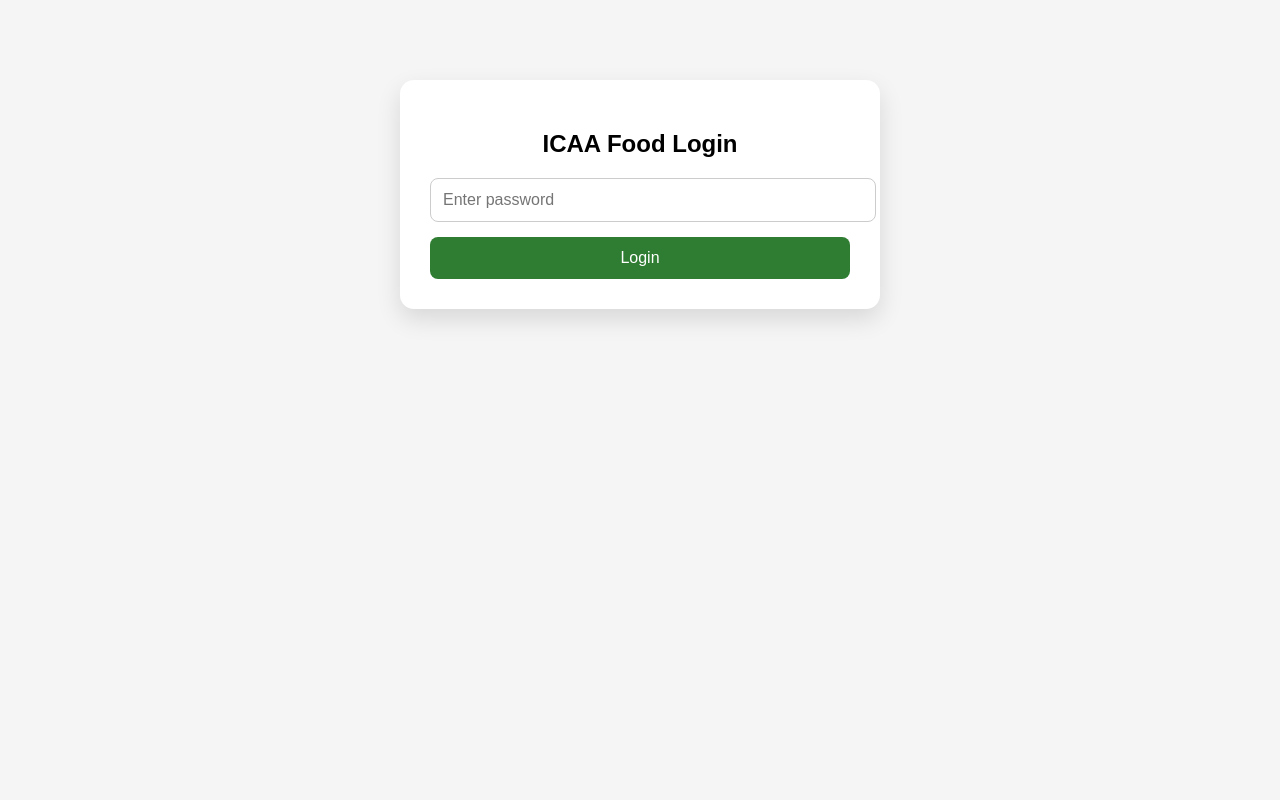
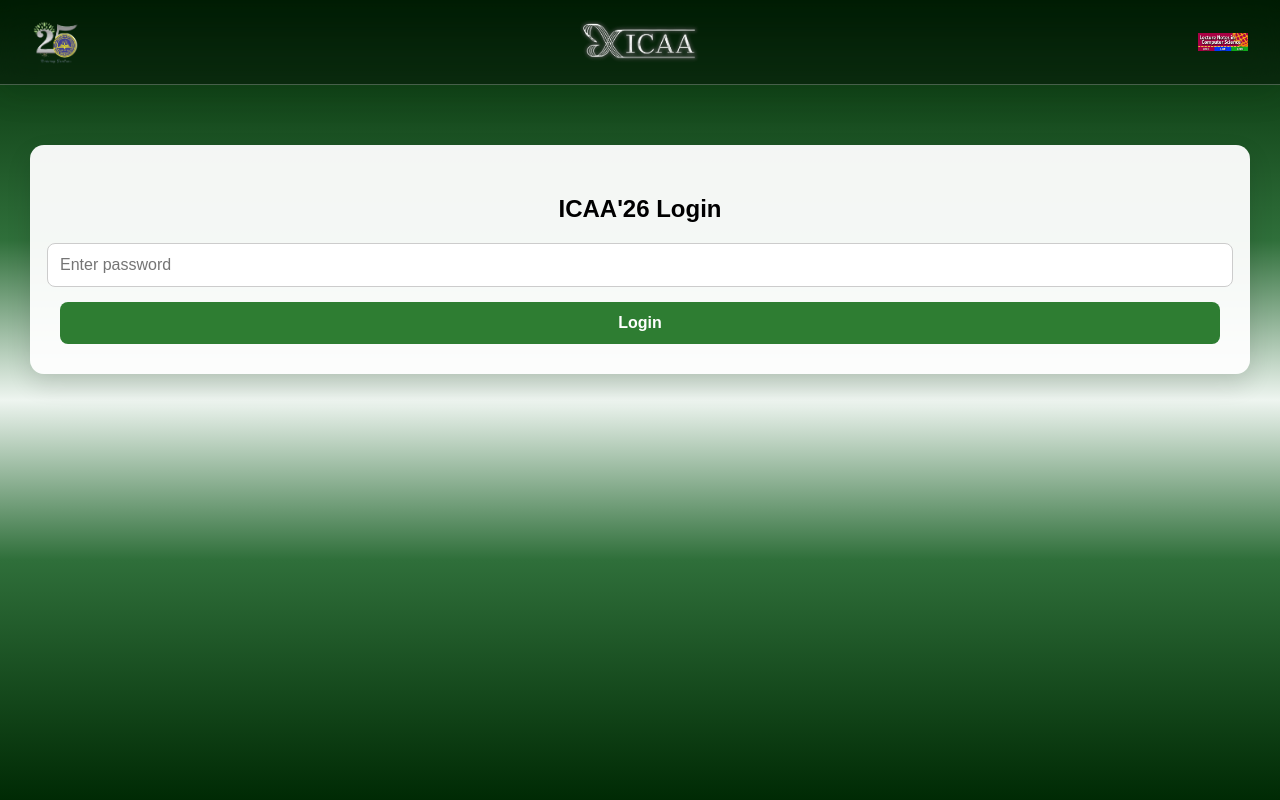
Before and after one commit to NoctemLeges/ICAA_Food_Backend, a Flask app: page /login in a window 1280 px wide. Run offline with Flask 2, Linux system fonts and the light colour scheme.

Commit message:
UI overhaul: 2

```diff
--- a/app.py
+++ b/app.py
@@ -154,8 +154,17 @@ def checkIfFoodTaken(ID: str):
 def get_food_stats():
     service = get_sheets_service()
 
-    # Read entire Food Taken column
-    result = (
+    rows_result = (
+        service.spreadsheets()
+        .values()
+        .get(
+            spreadsheetId=SHEET_IDs[today],
+            range=f"{today}!A2:A"
+        )
+        .execute()
+    )
+
+    food_result = (
         service.spreadsheets()
         .values()
         .get(
@@ -165,15 +174,18 @@ def get_food_stats():
         .execute()
     )
 
-    values = result.get("values", [])
+    rows = rows_result.get("values", [])
+    food = food_result.get("values", [])
 
     taken = 0
     not_taken = 0
 
-    for row in values:
-        if row and row[0].strip().lower() == "yes":
+    for i in range(len(rows)):
+        value = food[i][0].strip().lower() if i < len(food) and food[i] else ""
+
+        if value == "yes":
             taken += 1
-        elif row and row[0].strip().lower() == "duplicate":
+        elif value == "duplicate":
             continue
         else:
             not_taken += 1
@@ -280,7 +292,6 @@ def dashboard():
 
     return render_template(
     "dashboard.html",
-    title="Dashboard",
     day=today,
     taken=taken,
     not_taken=not_taken,
@@ -309,7 +320,7 @@ def login():
         )
         return res
 
-    return render_template("login.html", title="Login")
+    return render_template("login.html")
 
 @app.route("/food")
 @login_required
@@ -321,15 +332,17 @@ def food():
     if status == "invalid":
         return render_template(
             "food_status.html",
-            heading="❌ Invalid QR",
-            message="This QR code is not recognized.",
+            image="/images/Invalid.png",
+            heading="Invalid QR",
+            message="This QR code is not recognized, as this ID has not been assigned to anyone.",
             css_class="error"
         )
 
     if status == "already_taken":
         return render_template(
             "food_status.html",
-            heading="✅ Food Already Served",
+            image="/images/Served.png",
+            heading="Food Already Served",
             message="Food has already been served.",
             name=scanned_name,
             css_class="warning"
@@ -338,7 +351,8 @@ def food():
     if status == "duplicate":
         return render_template(
             "food_status.html",
-            heading="✅ Food Already Served",
+            image="/images/Served.png",
+            heading="Food Already Served",
             message="Food already served using another ID.",
             name=scanned_name,
             css_class="warning"
@@ -346,8 +360,9 @@ def food():
 
     return render_template(
         "food_status.html",
-        heading="✅ Food Marked Successfully",
-        message="Food marked successfully.",
+        image="/images/Served.png",
+        heading="Food Served Successfully",
+        message="Food Served to Guest.",
         name=scanned_name,
         id=scanned_id,
         css_class="success"
--- a/static/css/styles.css
+++ b/static/css/styles.css
@@ -1,21 +1,53 @@
+html,
+body {
+    height: 100%;
+}
+
 body {
     font-family: Arial, sans-serif;
-    background: #f5f5f5;
+    background: linear-gradient(to bottom,
+            #002a04 0%,
+            #2f6f3a 30%,
+            #eef5f0 50%,
+            #2f6f3a 70%,
+            #002a04 100%);
     margin: 0;
     padding: 0;
 }
 
 .container {
-    max-width: 480px;
-    margin: 60px auto;
+    display: flex;
+    flex-direction: column;
+    align-items: center;
+    justify-content: center;
     padding: 20px;
+    margin: 40px;
 }
 
 .card {
-    background: #ffffff;
+    background: rgba(255, 255, 255, 0.95);
     padding: 30px;
     border-radius: 14px;
     box-shadow: 0 10px 25px rgba(0, 0, 0, 0.12);
+    display: flex;
+    flex-direction: column;
+    align-items: center;
+    justify-content: center;
+    width: 100%;
+}
+
+.card-2 {
+    background: #ffffff;
+    padding: 28px 32px;
+    border-radius: 10px;
+    box-shadow: 0 6px 16px rgba(0, 0, 0, 0.08);
+    border: 6px solid #002a04;
+    display: flex;
+    flex-direction: column;
+    align-items: center;
+    justify-content: center;
+    gap: 6px;
+    width: 100%;
     text-align: center;
 }
 
@@ -65,9 +121,40 @@ h2 {
     border: none;
     border-radius: 8px;
     font-size: 16px;
+    font-weight: bold;
     cursor: pointer;
 }
 
 .btn:hover {
     background: #1b5e20;
 }
+
+.header {
+    position: sticky;
+    top: 0;
+    z-index: 1000;
+    padding: 18px 32px;
+    background: rgba(0, 0, 0, 0.35);
+    backdrop-filter: blur(14px);
+    -webkit-backdrop-filter: blur(14px);
+    border-bottom: 1px solid rgba(255, 255, 255, 0.25);
+    box-shadow: 0 8px 32px rgba(0, 42, 4, 0.15);
+    display: flex;
+    flex-direction: row;
+    align-items: center;
+    justify-content: space-between;
+}
+
+.header .logo {
+    width: 120px;
+}
+
+.header img {
+    width: 50px;
+}
+
+.result-image {
+    margin-top: 16px;
+    max-width: 120px;
+    opacity: 0.9;
+}
--- a/templates/base.html
+++ b/templates/base.html
@@ -2,12 +2,19 @@
 <html lang="en">
 <head>
     <meta charset="UTF-8" />
-    <title>{{ title or "ICAA Food System" }}</title>
+    <title>ICAA'26</title>
     <meta name="viewport" content="width=device-width, initial-scale=1" />
 
     <link rel="stylesheet" href="{{ url_for('static', filename='css/styles.css') }}">
+    <link rel="icon" href="{{ url_for('static', filename='/images/ICAA logo 2.png') }}">
 </head>
 <body>
+    <div class="header">
+        <img src="{{ url_for('static', filename='/images/Heritage.png') }}">
+        <img src="{{ url_for('static', filename='/images/ICAA logo 2.png') }}" class="logo">
+        <img src="{{ url_for('static', filename='/images/LNCS.png') }}">
+    </div>
+
     <div class="container">
         {% block content %}{% endblock %}
     </div>
--- a/templates/login.html
+++ b/templates/login.html
@@ -2,7 +2,7 @@
 
 {% block content %}
     <div class="card">
-        <h2>ICAA Food Login</h2>
+        <h2>ICAA'26 Login</h2>
 
         <input
             type="password"
```
Also changed, not shown: other parts of static/css/styles.css (+33 -9 lines), templates/food_status.html (+12 -4 lines), static/images/Heritage.png (added), static/images/ICAA logo 2.png (added), static/images/Invalid.png (added), static/images/LNCS.png (added), static/images/Served.png (added), 1 other file.
